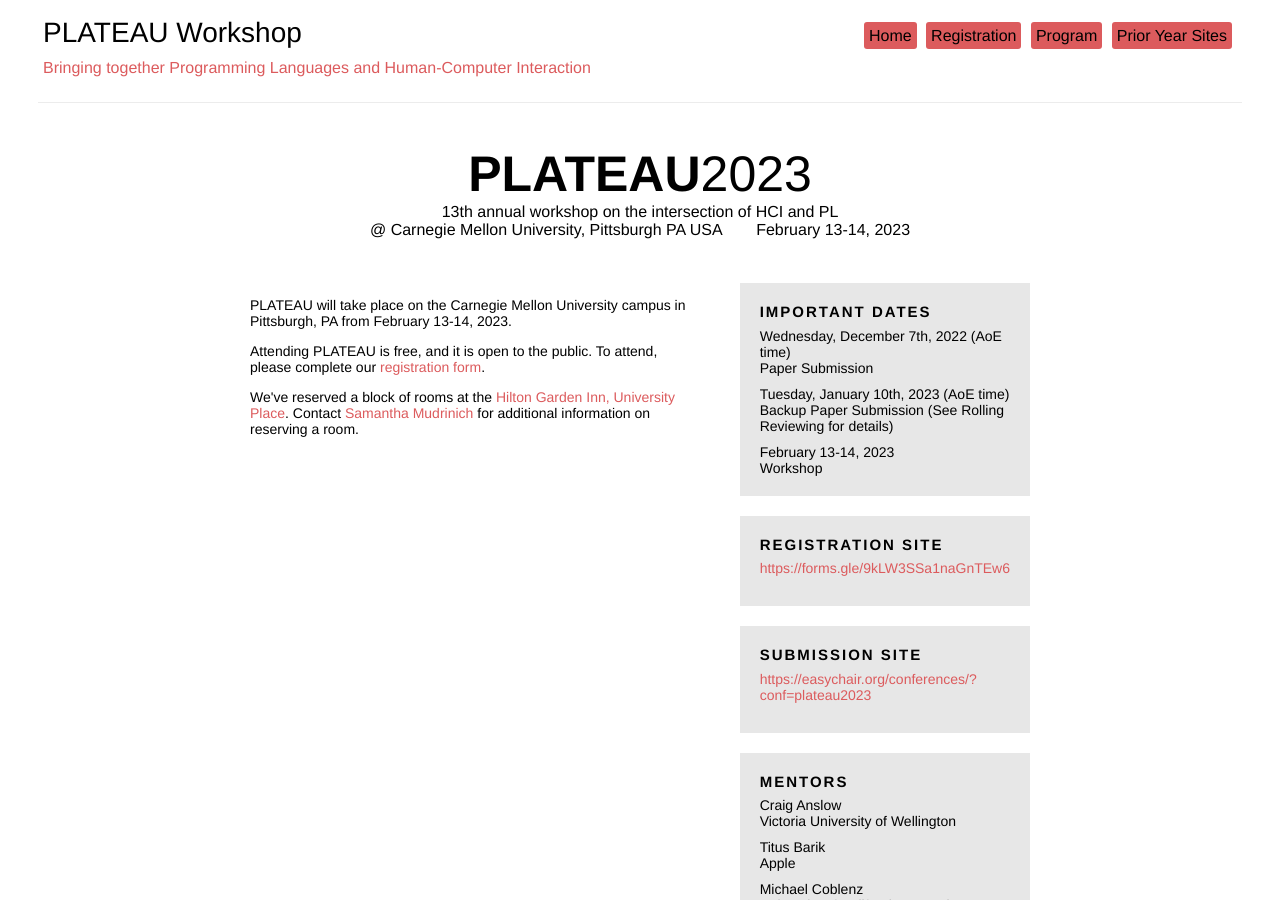
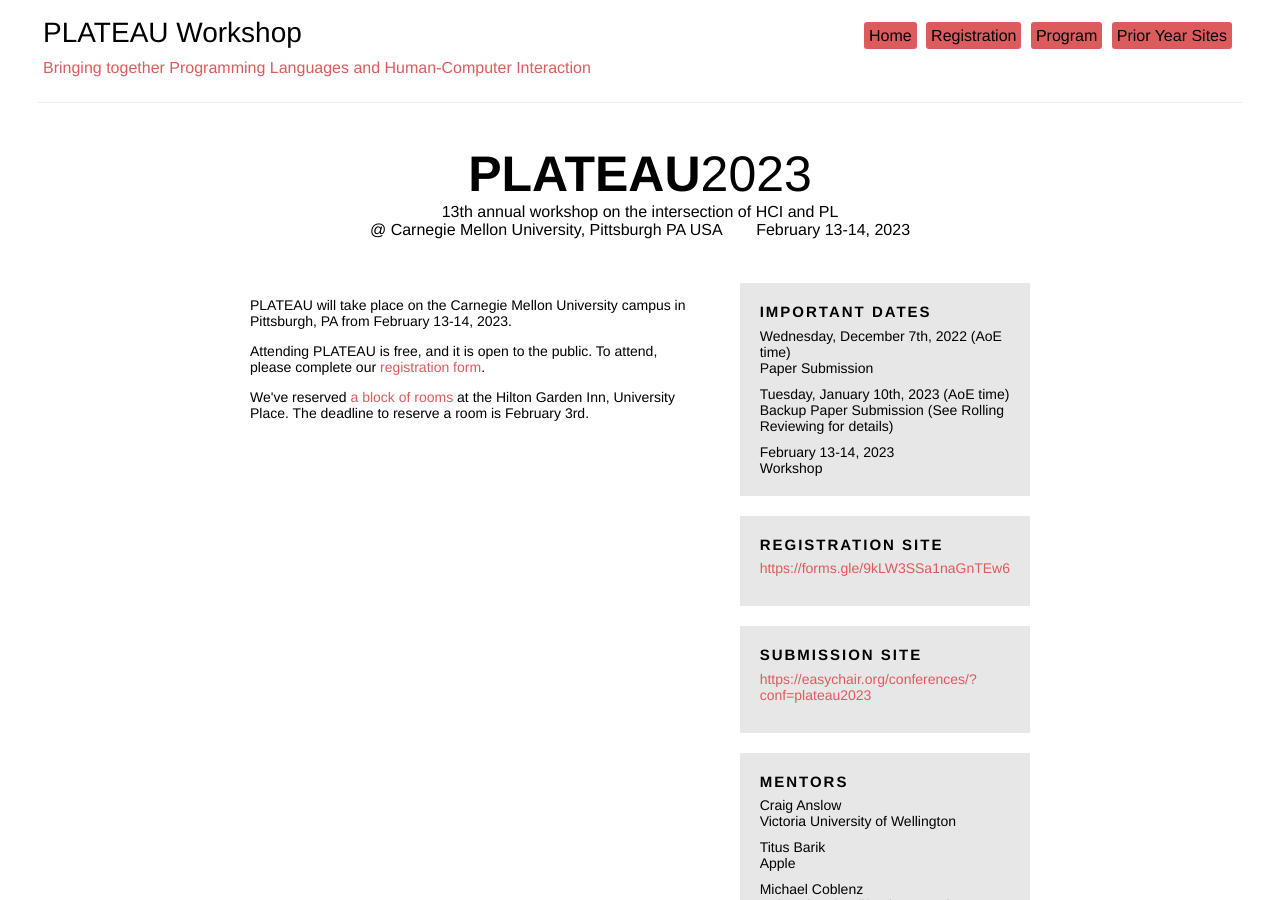
Before and after one commit to plateau-workshop/plateau-2024, a Jekyll site: the page built from registration.html, in a window 1280 px wide and 900 px high. Built offline with Jekyll 4.4.1, drawn with Linux system fonts in a browser that asks for light colours.

Commit message:
Updated hotel registration information.

```diff
--- a/registration.html
+++ b/registration.html
@@ -14,5 +14,6 @@ layout: default
 </p>
 
 <p>
-  We've reserved a block of rooms at the <a href="https://www.hilton.com/en/hotels/pitucgi-hilton-garden-inn-pittsburgh-university-place/" target="_blank">Hilton Garden Inn, University Place</a>. Contact <a href="https://www.s3d.cmu.edu/people/staff-directory/mudrinich-samantha.html" target="_blank">Samantha Mudrinich</a> for additional information on reserving a room.
+  We've reserved <a href="https://www.hilton.com/en/book/reservation/deeplink/?ctyhocn=PITUCGI&groupCode=CMPLAT&arrivaldate=2023-02-12&departuredate=2023-02-14&cid=OM,WW,HILTONLINK,EN,DirectLink&fromId=HILTONLINKDIRECT" target="_blank">a block of rooms</a> at the Hilton Garden Inn, University Place. The deadline to reserve a room is February 3rd.
+
 </p>
```
Also changed, not shown: 1 other file.
